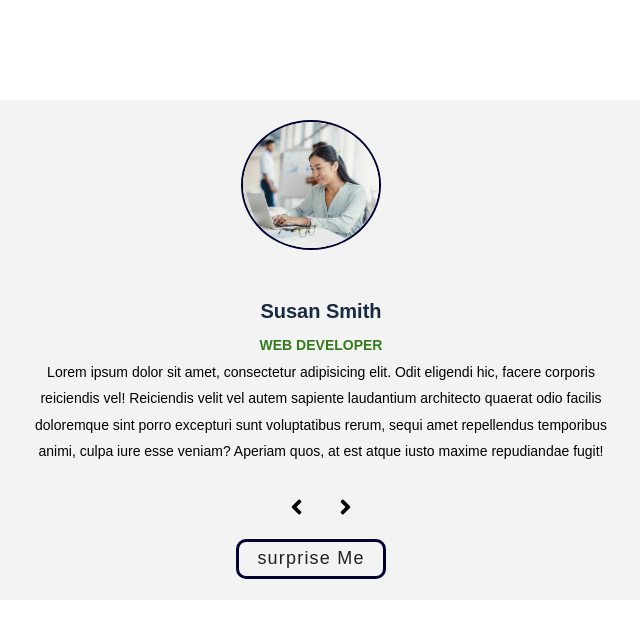
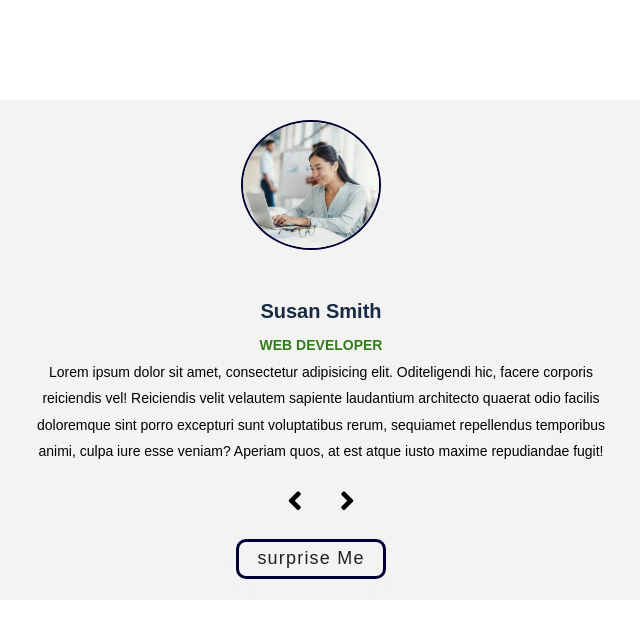
Before and after one commit to dhamolahedonist/review, a plain HTML site: page index.html in a window 1280 px wide. Shown: the whole page, without its empty margins (319-959 px from the left). Drawn offline with Linux system fonts and the light colour scheme.

Commit message:
update review

```diff
--- /dev/null
+++ b/app.js
@@ -0,0 +1,53 @@
+const reviews = [
+    {
+        image: '',
+        name: 'Susan Smith',
+        occupation: 'WEB DEVELOPER',
+        description: "Lorem ipsum dolor sit amet, consectetur adipisicing elit. Oditeligendi hic, facere corporis reiciendis vel! Reiciendis velit velautem sapiente laudantium architecto quaerat odio facilis doloremque sint porro excepturi sunt voluptatibus rerum, sequiamet repellendus temporibus animi, culpa iure esse veniam? Aperiam quos, at est atque iusto maxime repudiandae fugit!",
+    },
+    {
+        image: '',
+        name: 'Adam Jason',
+        occupation: 'ACCOUNTANT',
+        description: 'There are great list of server-side programming languages and frameworks to choose from in building the business/server logic of any application.',
+    },
+    {
+        image: '',
+        name: 'LUKE MORGAN',
+        occupation: 'NURSE',
+        description: 'The list below shows a recommended list of common topics a Backend developer should master in any programming language of choice.',
+    },
+    {
+        image: '',
+        name: 'WENDY POLAND',
+        occupation: 'CONSULTANT',
+        description: 'Understands the goals of the software and comes up with effective solutions. Understands the goals of the software and comes up with effective solutions.',
+    }
+];
+const nameElement = document.getElementById('name');
+const occupationElement = document.getElementById('occupation');
+const descriptionElement = document.getElementById('description');
+
+let index = 0;
+function updateUser() {
+    let review = reviews[index]
+    if (!review) {
+       index = 0;
+       review = reviews[index]
+    }
+    nameElement.innerHTML = review.name
+    occupationElement.innerHTML = review.occupation
+    descriptionElement.innerHTML = review.description
+}
+
+updateUser(index);
+
+function previous() {
+    index--
+    updateUser();
+}
+
+function next() {
+    index++
+    updateUser();
+}
--- a/index.html
+++ b/index.html
@@ -19,25 +19,23 @@
             <img src="typist.jpg" alt="" />
           </div>
           <div class="contain-box">
-            <h3>Susan Smith</h3>
-            <h4>WEB DEVELOPER</h4>
-            <p>
-              Lorem ipsum dolor sit amet, consectetur adipisicing elit. Odit
-              eligendi hic, facere corporis reiciendis vel! Reiciendis velit vel
-              autem sapiente laudantium architecto quaerat odio facilis
-              doloremque sint porro excepturi sunt voluptatibus rerum, sequi
-              amet repellendus temporibus animi, culpa iure esse veniam? Aperiam
-              quos, at est atque iusto maxime repudiandae fugit!
-            </p>
+            <h3 id="name"></h3>
+            <h4 id="occupation"></h4>
+            <p id="description"></p>
+            <div class="buttons">
+              <button onclick="previous()">
+                <i class="fa fa-angle-left"></i>
+              </button>
+              <button onclick="next()">
+                <i class="fa fa-angle-right"></i>
+              </button>
           </div>
         </div>
-        <div class="icon">
-          <i class="fa fa-angle-left"></i> <i class="fa fa-angle-right"></i>
-        </div>
+        <!-- <div class="icon"> -->
+
+        <!-- </div> -->
         <div class="box">
-          <button id="decrease" type="button" class="btn btn-box-1">
-            surprise Me
-          </button>
+          <button class="btn btn-box-1">surprise Me</button>
         </div>
       </div>
     </section>
--- a/review.css
+++ b/review.css
@@ -123,10 +123,31 @@ h4 {
   margin-top: 3rem;
   display: flex;
   justify-content: center;
-  margin-bottom: 2rem;
+  margin-bottom: 1rem;
+}
+.icon button {
+  justify-content: center;
+  width: 10%;
+  border: 0px;
+  background-color: #f3f3f3;
 }
 .icon i {
+  font-size: 20px;
+}
+.buttons {
   display: flex;
-  justify-content: center;
-  width: 7%;
+  width: 15%;
+  justify-content: space-around;
+  margin: 20px auto;
 }
+
+.buttons button {
+  cursor: pointer;
+  border: none;
+  background: none;
+  font-size: 30px;
+}
+
+.buttons button:hover {
+  opacity: 0.7;
+}
```
